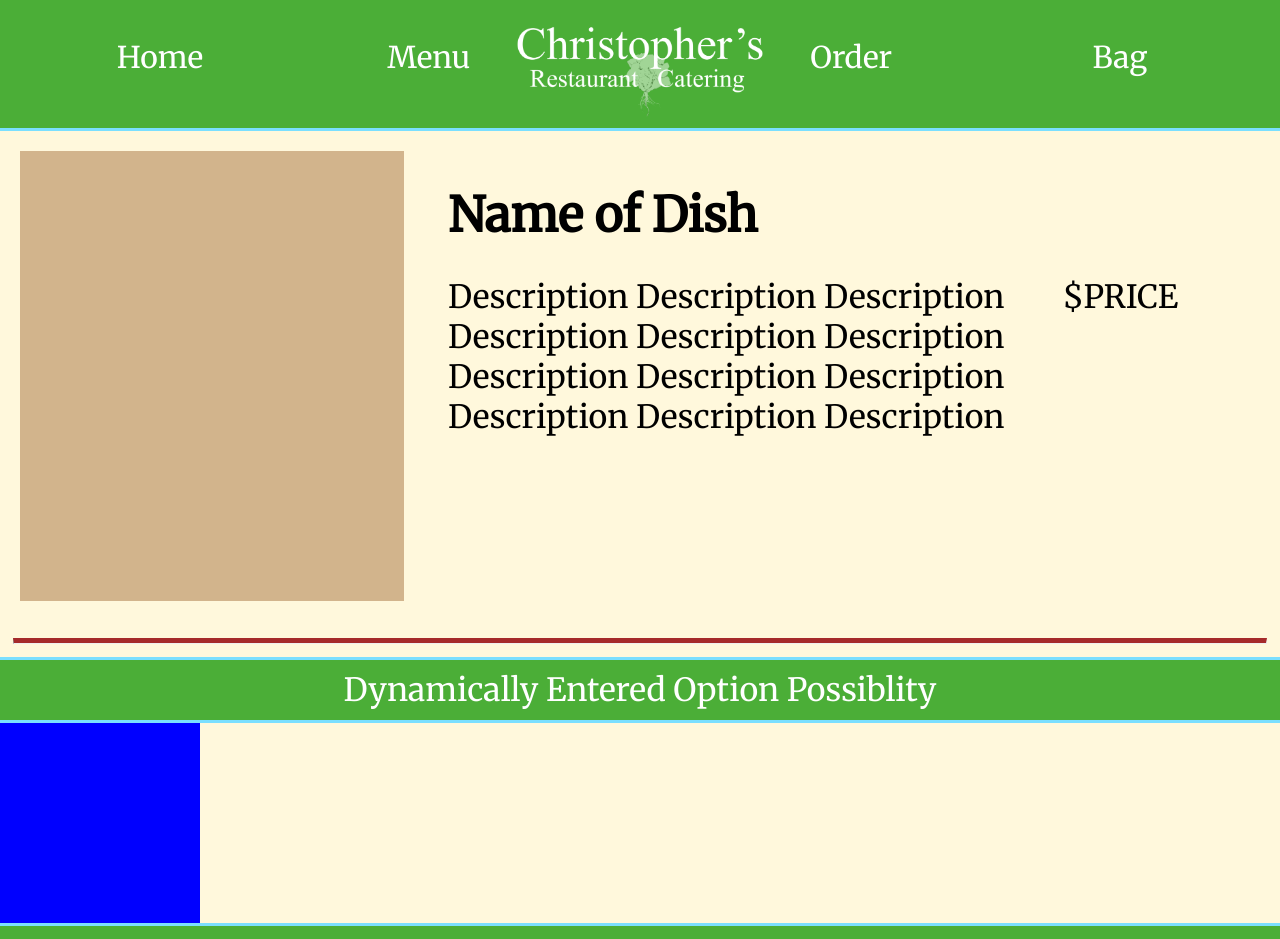
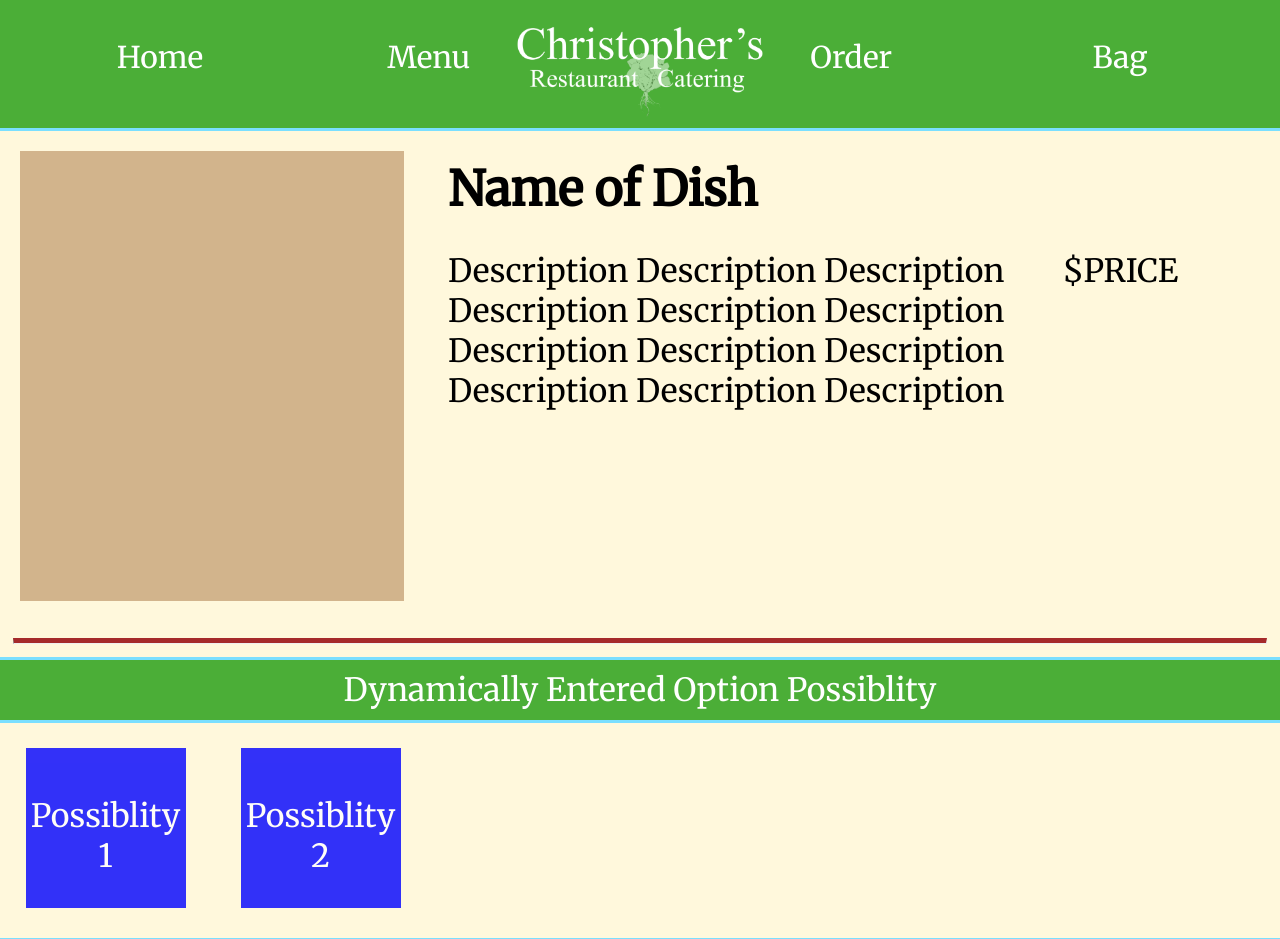
Before and after one commit to bmdavis419/Christophers, a PHP site: page /checkout.php in a window 1280 px wide. Shown: the top 939 px of the page. Run offline with PHP 8.4, Linux system fonts and the light colour scheme; some libraries are stand-ins or nearby versions.

Commit message:
bag and checkout pages

```diff
--- a/private/styles/styles.css
+++ b/private/styles/styles.css
@@ -518,7 +518,7 @@ a.hero-image {
 	  width:60%;
 	  float:right;
 	  margin-right:5%;
-	  margin-top:3%;
+	  margin-top:1%;
 	  font-size:2em;
   }
   h5.checkout {
@@ -541,12 +541,26 @@ a.hero-image {
 	  font-weight:normal;
   }
 .option {
-	  width: 200px;
-	  height:200px;
+	  width: 12.5%; /*Adjust these two values to be greater as you get smaller */
+	  padding-top:12.5%;
 	  background-color:blue;
+	  opacity:0.8;
+	  margin:2%;
+	  display:inline-block;
+	  position:relative;
+
   }
-  .selected {
-	width: 400px;
-	height:400px;
-	background-color:blue;
+.optionText {
+	text-align: center;
+	position: absolute;
+	top: 35%;
+	left: 50%;
+	transform: translate(-50%, -50%);
+	color: white;
+	font-size:2em;
 }
+.clickedOption {
+	opacity:1.5;
+}
+
+/* Bag */
--- a/public/checkout.php
+++ b/public/checkout.php
@@ -1,18 +1,6 @@
 <?php require_once("../private/functions/initialize.php"); ?>
 <?php include("../private/shared/globalheader.php"); ?>
 
-<script>
-			//If the page scrolls down the navbar transitions to sticky version
-            function getClickedElement(clicked) {
-
-                var clickedBox = clicked;
-                hasbeenClicked();
-            }
-		function hasBeenClicked() {
-
-  		 this.classList.add("selected")//This function checks for clicked elements so you may want to use it for data to.
-  }
-</script>
 
 <main class="checkout">
     <div class="checkoutImgWrapper">
@@ -28,7 +16,8 @@
 <h6>Dynamically Entered Option Possiblity</h6>
 </div>
 <div class="optionList">
-    <div class="option" onclick=hasBeenClicked(this)>
+    <div class="option" onclick="classList.add('clickedOption')"><p class="optionText">Possiblity 1</p></div>
+    <div class="option" onclick="classList.add('clickedOption')"><p class="optionText">Possiblity 2</p></div>
 </div>
 </main>
 
```
Also changed, not shown: public/bag.php (added, +27 -0 lines).
